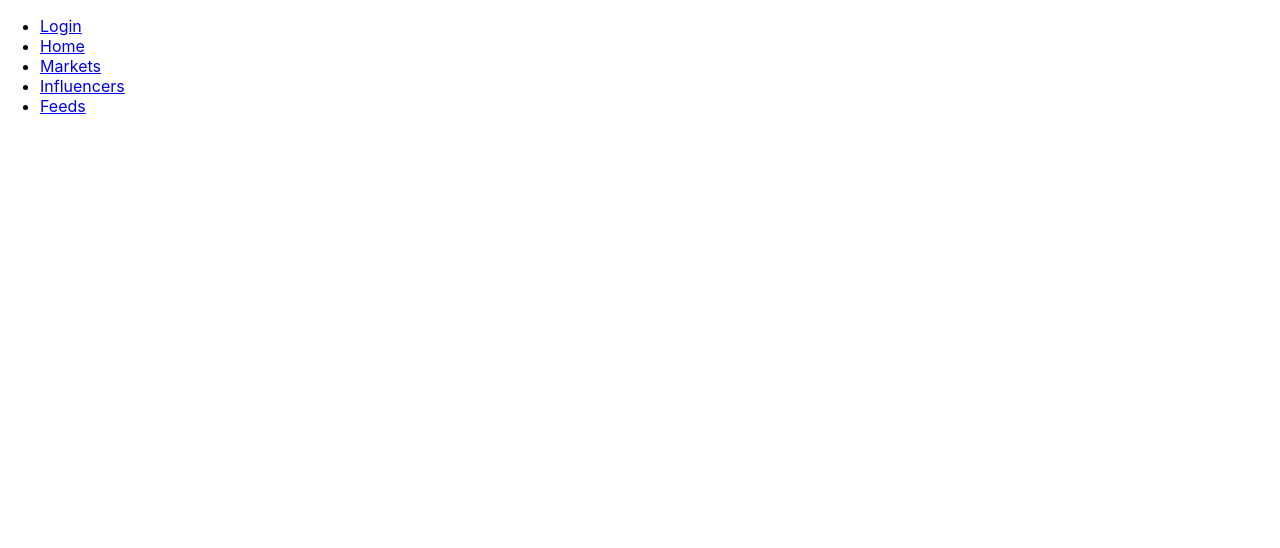
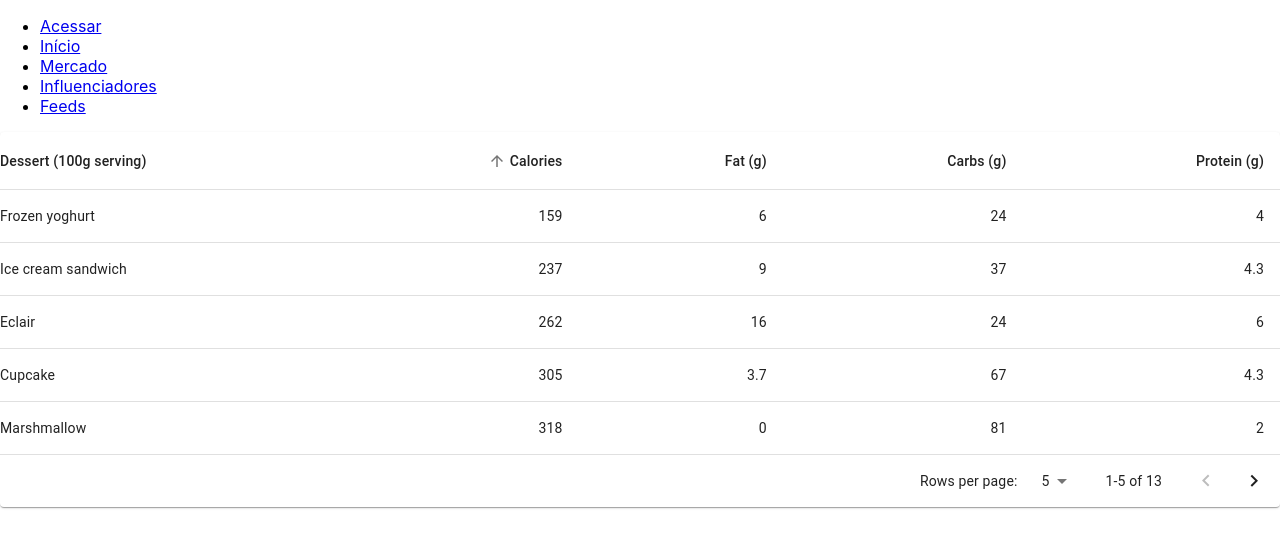
Before and after one commit to paketaacademy/class2, a React (Create React App) app in the folder projects/crypto-currency/destemidos/App/: page /mercado in a window 1280 px wide. Shown: the top 548 px of the page. Built offline with nearby package versions, Linux system fonts and the light colour scheme.

Commit message:
refector: update routes to lowercase and in portuguese

```diff
--- a/projects/crypto-currency/destemidos/App/src/components/Body/index.jsx
+++ b/projects/crypto-currency/destemidos/App/src/components/Body/index.jsx
@@ -10,19 +10,19 @@ import SignUp from '../../pages/SignUp';
 function Body() {
     return (
         <Switch>
-            <Route path="/SignIn">
+            <Route path="/entrar">
                 <SignIn />
             </Route>
-            <Route path="/SignUp">
+            <Route path="/sair">
                 <SignUp />
             </Route>
-            <Route path="/Feeds">
+            <Route path="/feed">
                 <Feeds />
             </Route>
-            <Route path="/Markets">
+            <Route path="/mercado">
                 <Markets />
             </Route>
-            <Route path="/Influencers">
+            <Route path="/influenciadores">
                 <Influencers />
             </Route>
             <Route exact path="/">
--- a/projects/crypto-currency/destemidos/App/src/components/Menu/index.jsx
+++ b/projects/crypto-currency/destemidos/App/src/components/Menu/index.jsx
@@ -6,19 +6,19 @@ function Menu() {
         <nav>
             <ul>
                 <li>
-                    <Link to="/SignIn">Login</Link>
+                    <Link to="/entrar">Acessar</Link>
                 </li>
                 <li>
-                    <Link to="/">Home</Link>
+                    <Link to="/">Início</Link>
                 </li>
                 <li>
-                    <Link to="/Markets">Markets</Link>
+                    <Link to="/mercado">Mercado</Link>
                 </li>
                 <li>
-                    <Link to="/Influencers">Influencers</Link>
+                    <Link to="/influenciadores">Influenciadores</Link>
                 </li>
                 <li>
-                    <Link to="/Feeds">Feeds</Link>
+                    <Link to="/feeds">Feeds</Link>
                 </li>
             </ul>
         </nav>
```
